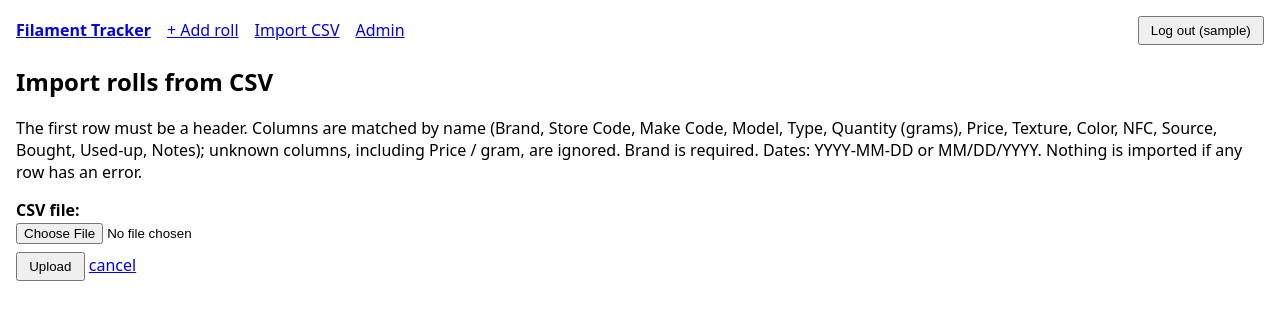
After one commit to smatsmats/filament_inventory, a Django app: page /import/ in a window 1280 px wide. The commit adds this page. Shown: the top 320 px of the page. Run offline with Django 5.2, Linux system fonts and the light colour scheme; the visitor is signed in with stand-in values (Sample User, id 1).

Commit message:
add csv import function

```diff
--- a/filaments/forms.py
+++ b/filaments/forms.py
@@ -12,3 +12,7 @@ class FilamentForm(forms.ModelForm):
             "used_up": forms.DateInput(attrs={"type": "date"}, format="%Y-%m-%d"),
             "notes": forms.Textarea(attrs={"rows": 3}),
         }
+
+
+class CsvImportForm(forms.Form):
+    file = forms.FileField(label="CSV file")
--- a/filaments/templates/filaments/base.html
+++ b/filaments/templates/filaments/base.html
@@ -17,7 +17,9 @@ form.f input,form.f textarea,form.f select{width:100%;max-width:28rem;box-sizing
 </style></head><body>
 <nav><a href="{% url 'filament_list' %}"><strong>Filament Tracker</strong></a>
 {% if user.is_authenticated %}<a href="{% url 'filament_new' %}">+ Add roll</a>
+<a href="{% url 'filament_import' %}">Import CSV</a>
 {% if user.is_staff %}<a href="{% url 'admin:index' %}">Admin</a>{% endif %}
 <form method="post" action="{% url 'logout' %}">{% csrf_token %}<button>Log out ({{ user.username }})</button></form>{% endif %}</nav>
+{% for m in messages %}<p>{{ m }}</p>{% endfor %}
 {% block content %}{% endblock %}
 </body></html>
--- /dev/null
+++ b/filaments/templates/filaments/import.html
@@ -0,0 +1,12 @@
+{% extends "filaments/base.html" %}
+{% block content %}
+<h2>Import rolls from CSV</h2>
+<p>The first row must be a header. Columns are matched by name (Brand, Store Code, Make Code, Model, Type,
+Quantity (grams), Price, Texture, Color, NFC, Source, Bought, Used-up, Notes); unknown columns, including
+Price / gram, are ignored. Brand is required. Dates: YYYY-MM-DD or MM/DD/YYYY. Nothing is imported if any row has an error.</p>
+{% if errors %}<ul class="errorlist">{% for e in errors %}<li>{{ e }}</li>{% endfor %}</ul>{% endif %}
+<form method="post" enctype="multipart/form-data" class="f">{% csrf_token %}
+ {{ form.as_p }}
+ <button>Upload</button> <a href="{% url 'filament_list' %}">cancel</a>
+</form>
+{% endblock %}
--- a/filaments/urls.py
+++ b/filaments/urls.py
@@ -5,6 +5,7 @@ from . import views
 urlpatterns = [
     path("", views.filament_list, name="filament_list"),
     path("new/", views.filament_edit, name="filament_new"),
+    path("import/", views.filament_import, name="filament_import"),
     path("<int:pk>/edit/", views.filament_edit, name="filament_edit"),
     path("<int:pk>/delete/", views.filament_delete, name="filament_delete"),
     path("healthz", views.healthz, name="healthz"),
--- a/filaments/views.py
+++ b/filaments/views.py
@@ -1,9 +1,15 @@
+import csv
+import io
+import re
+
+from django.contrib import messages
 from django.contrib.auth.decorators import login_required
 from django.db.models import Q
+from django.db import transaction
 from django.http import HttpResponse
 from django.shortcuts import get_object_or_404, redirect, render
 
-from .forms import FilamentForm
+from .forms import CsvImportForm, FilamentForm
 from .models import Filament
 
 
@@ -46,3 +52,67 @@ def filament_delete(request, pk):
         obj.delete()
         return redirect("filament_list")
     return render(request, "filaments/confirm_delete.html", {"obj": obj})
+
+
+def _norm(s):
+    return re.sub(r"[^a-z0-9]", "", s.lower())
+
+
+def _header_map():
+    """Normalized header text (field name or label) -> form field name."""
+    m = {}
+    for name, field in FilamentForm.base_fields.items():
+        m[_norm(name)] = name
+        m[_norm(str(field.label or ""))] = name
+    m["quantity"] = "quantity_grams"
+    m["g"] = "quantity_grams"
+    return m
+
+
+def _clean_value(name, value):
+    value = (value or "").strip()
+    if name == "price":
+        value = value.replace("$", "").replace(",", "")
+    elif name == "quantity_grams":
+        value = re.sub(r"\s*g(rams?)?$", "", value, flags=re.I).replace(",", "")
+    return value
+
+
+@login_required
+def filament_import(request):
+    form = CsvImportForm(request.POST or None, request.FILES or None)
+    errors = []
+    if request.method == "POST" and form.is_valid():
+        try:
+            text = request.FILES["file"].read().decode("utf-8-sig")
+        except UnicodeDecodeError:
+            errors.append("File must be UTF-8 encoded text.")
+            text = None
+        if text is not None:
+            reader = csv.DictReader(io.StringIO(text))
+            hmap = _header_map()
+            cols = {h: hmap[_norm(h)] for h in (reader.fieldnames or []) if _norm(h) in hmap}
+            if "brand" not in cols.values():
+                errors.append("CSV needs a header row including a Brand column.")
+            else:
+                forms_ = []
+                for line, row in enumerate(reader, start=2):
+                    data = {cols[h]: _clean_value(cols[h], row.get(h)) for h in cols}
+                    if not any(data.values()):
+                        continue
+                    if not data.get("quantity_grams"):
+                        data.pop("quantity_grams", None)
+                        data["quantity_grams"] = 1000
+                    f = FilamentForm(data)
+                    if f.is_valid():
+                        forms_.append(f)
+                    else:
+                        for field, errs in f.errors.items():
+                            errors.append(f"Line {line}, {field}: {' '.join(errs)}")
+                if not errors:
+                    with transaction.atomic():
+                        for f in forms_:
+                            f.save()
+                    messages.success(request, f"Imported {len(forms_)} roll(s).")
+                    return redirect("filament_list")
+    return render(request, "filaments/import.html", {"form": form, "errors": errors})
```
Also changed, not shown: filaments/tests.py (+22 -0 lines), README.md, 1 other file.
